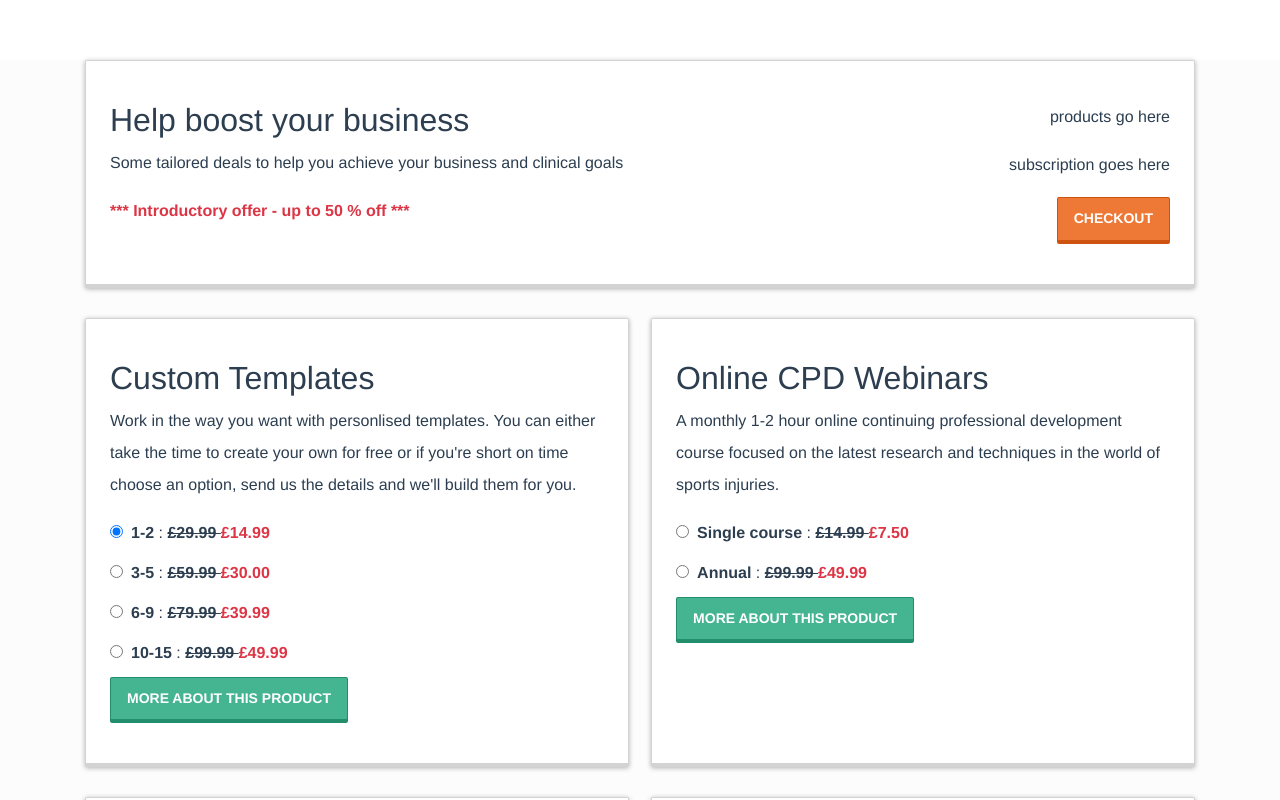
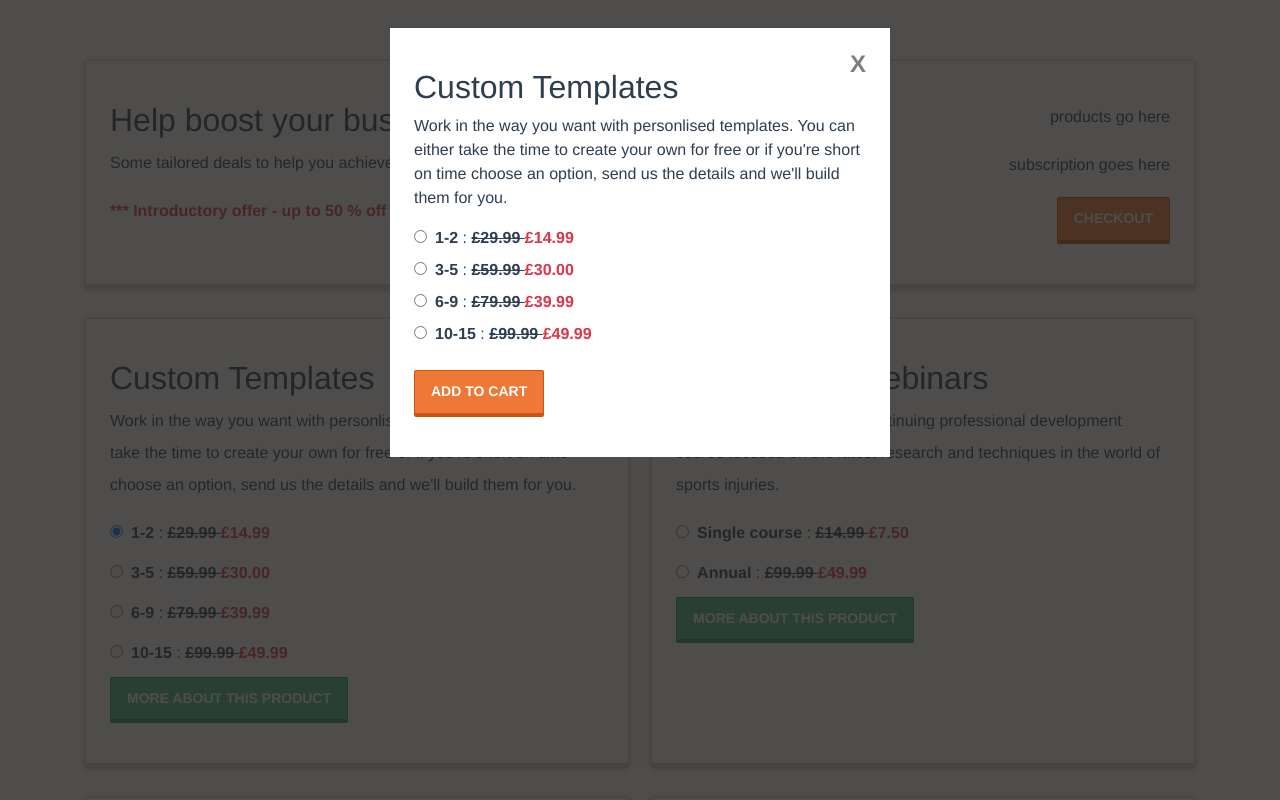
Before and after one commit to tjamesmac/vueFront, a Vue app: page / in a window 1280 px wide. Both pictures are taken after a click on the radio button 116 px from the left and 531 px from the top of the page. Shown: the top 800 px of the page. Built offline with nearby package versions, Linux system fonts and the light colour scheme.

Commit message:
Add dealModal template

```diff
--- a/src/components/DealModal.vue
+++ b/src/components/DealModal.vue
@@ -1,6 +1,62 @@
 <template>
-  <div>
-    {{ msg }}
+  <div v-if="productInfo !== null">
+    <div class="modal" tabindex="-1">
+      <div class="modal-dialog">
+        <div class="modal-header">
+          <h2>{{ productInfo.name }}</h2>
+          <button
+            class="close font-weight-bold"
+            v-on:click="this.handleClose"
+            aria-label="close"
+          >
+            <span>X</span>
+          </button>
+        </div>
+        <p v-if="productInfo.detail" v-html="productInfo.detail"></p>
+        <p v-else>{{ productInfo.description }}</p>
+        <p class="text-danger font-weight-bold" v-if="productInfo.dealText">
+          ***{{ productInfo.dealText }}***
+        </p>
+        <ul v-if="productInfo.variants">
+          <li v-for="item in productInfo.variants" :key="item.id">
+            <input
+              type="radio"
+              v-bind:id="item.name"
+              :name="'group' + productInfo.name"
+              v-bind:value="item.price / 100"
+            />
+            <label v-bind:for="'group' + productInfo.name" class="pl-2">
+              <span class="font-weight-bold">{{ item.name }}</span> :
+              <span
+                class="font-weight-bold"
+                style="text-decoration: line-through;"
+              >
+                £{{ item.price / 100 }}
+              </span>
+              <span class="text-danger font-weight-bold">
+                £{{ (item.price / 2 / 100).toFixed(2) }}
+              </span>
+            </label>
+          </li>
+        </ul>
+        <p class="font-weight-bold" v-if="productInfo.price">
+          Price: £{{ productInfo.price / 100 }}
+        </p>
+        <p class="font-weight-bold" v-if="productInfo.subscription">
+          {{ productInfo.subscription.name }}
+          £{{ productInfo.subscription.price / 100 }} per
+          {{ productInfo.subscription.label }}
+        </p>
+        <button
+          class="btn btn-primary btn-orange"
+          aria-label="add product to cart"
+          v-on:click="this.addToCart"
+        >
+          Add to cart
+        </button>
+      </div>
+    </div>
+    <div class="modal-backdrop"></div>
   </div>
 </template>
 
@@ -8,25 +64,110 @@
 export default {
   name: "DealModal",
   props: {
-    msg: String
+    productInfo: Object || null
+  },
+  mounted() {
+    console.log(this.productInfo);
+  },
+  methods: {
+    handleClose: function() {
+      this.$emit("closeModal");
+    },
+    addToCart: function() {
+      // this.$emit("addToCart");
+      if (this.productInfo.variants) {
+        console.log("I am here");
+        const variantName = "group" + this.productInfo.name;
+        const radio = document.querySelector(
+          `input[name="${variantName}"]:checked`
+        );
+        if (radio) {
+          const radioValue = (radio.value / 2).toFixed(2);
+          const productPrice = { product: radioValue };
+          this.$emit("addToCart", productPrice);
+        } else {
+          alert("Please select an option");
+        }
+      } else if (this.productInfo.subscription) {
+        const subPrice = this.productInfo.subscription.price / 100;
+        const productPrice = this.productInfo.price / 100;
+        if (subPrice &&  productPrice) {
+          const priceObject = {
+            subscription: {
+              sub: subPrice,
+              price: productPrice
+            }
+          };
+          console.log(priceObject);
+          return this.$emit("addToCart", priceObject);
+        } else {
+          alert("Please select an option");
+        }
+      } else {
+        console.log(this.productInfo.price / 100);
+        const value = this.productInfo.price / 100;
+        if (value) {
+          const productPrice = { product: value };
+          return this.$emit("addToCart", productPrice);
+        } else {
+          alert("Please select an option");
+        }
+      }
+    },
+    getPrice: function() {
+      console.log(this.productInfo.price);
+    }
+  },
+  computed: {
+    propCheck() {
+      console.log(this.productInfo);
+      return this.productInfo;
+    }
   }
 };
 </script>
 
 <!-- Add "scoped" attribute to limit CSS to this component only -->
 <style scoped lang="scss">
-h3 {
-  margin: 40px 0 0;
+.modal {
+  position: fixed;
+  z-index: 1050;
+  display: block;
+  width: 100%;
+  outline: 0;
 }
-ul {
-  list-style-type: none;
+.modal-dialog {
+  position: relative;
+  flex: 0 0 auto;
+  width: auto;
+  height: auto;
+  margin: 0.5 auto;
+  padding: 2.5rem 1.5rem;
+  background-color: white;
+  // z-index: 1051;
+  // overflow-y: auto;
+  pointer-events: auto;
+}
+.modal-backdrop {
+  position: fixed;
+  top: 0;
+  right: 0;
+  bottom: 0;
+  left: 0;
+  z-index: 1040;
+  background-color: #22211f;
+  opacity: 0.8;
+}
+.modal-header {
+  border-bottom: none;
   padding: 0;
 }
-li {
-  display: inline-block;
-  margin: 0 10px;
+.close {
+  padding: 0rem 1rem;
+  pointer-events: auto;
 }
-a {
-  color: #42b983;
+
+body {
+  overflow: hidden;
 }
 </style>
```
